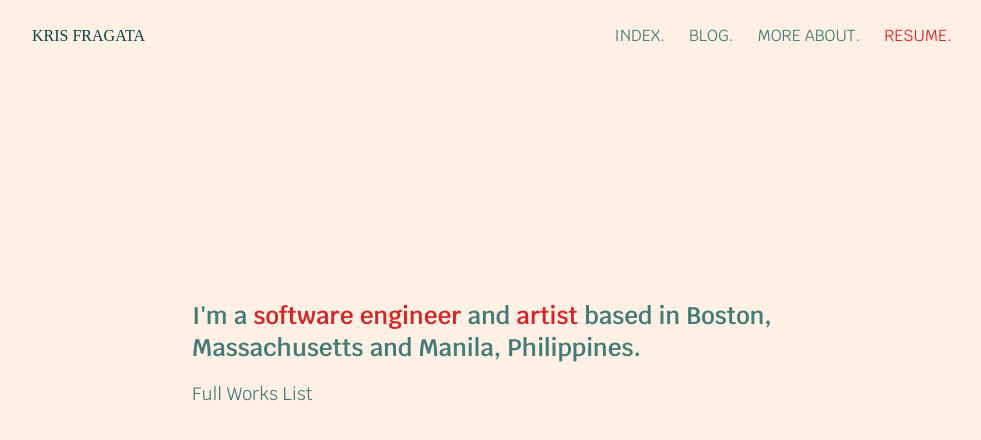
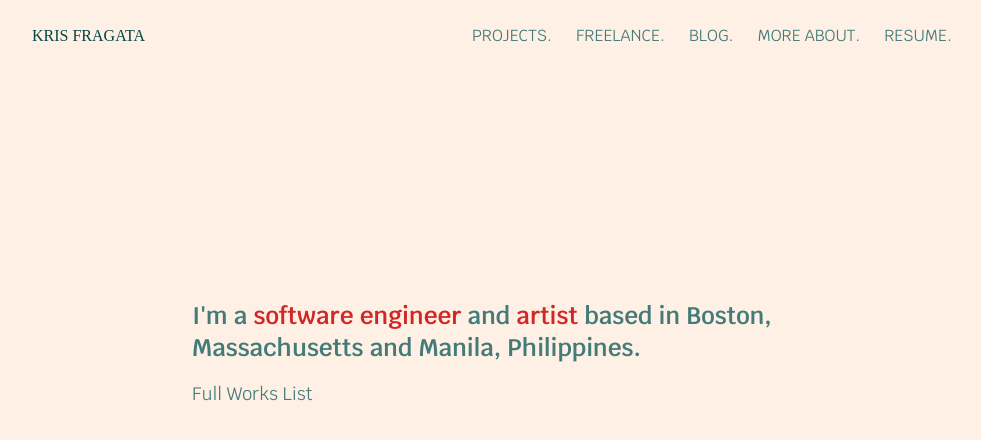
Before and after one commit to krisfragata/portfolio, a SvelteKit app: page / in a window 1280 px wide. Shown: the top 440 px of the page, without its empty margins (148-1129 px from the left). Built offline with nearby package versions, Linux system fonts and the light colour scheme; a web font is replaced by a local one.

Commit message:
re(header/home):Tweak header options and home ui

```diff
--- a/src/components/Header.svelte
+++ b/src/components/Header.svelte
@@ -12,10 +12,11 @@
 		<!-- //create a button that only displays on smaller size screen for nav -->
 		<button class="nav md:hidden grid place-items-center nav-dot"> </button>
     <nav class="hidden md:flex items-center gap-4 lg:gap-6">
-      <a href="#index" class="duration-200 hover:text-hoverText cursor-pointer">INDEX.</a>
-      <a href="#blog" class="duration-200 hover:text-hoverText cursor-pointer">BLOG.</a>
-      <a href="#about" class="duration-200 hover:text-hoverText cursor-pointer">MORE ABOUT.</a>
-      <a href="/assets/resume.pdf" target="_blank" class="duration-200 hover:text-hoverText text-highlight cursor-pointer">RESUME.</a>
+      <a href="#projects" class="duration-200 hover:text-hoverText cursor-pointer hover:underline">PROJECTS.</a>
+      <a href="#freelance" class="duration-200 hover:text-hoverText cursor-pointer hover:underline">FREELANCE.</a>
+      <a href="#blog" class="duration-200 hover:text-hoverText cursor-pointer hover:underline">BLOG.</a>
+      <a href="#about" class="duration-200 hover:text-hoverText cursor-pointer hover:underline">MORE ABOUT.</a>
+      <a href="/assets/resume.pdf" target="_blank" class="duration-200 hover:text-hoverText hover:underline cursor-pointer">RESUME.</a>
     </nav>
   </div>
 </header>
--- a/src/routes/home/Home.svelte
+++ b/src/routes/home/Home.svelte
@@ -20,14 +20,15 @@
 		<p
 			class="text-lg text-paragraphText font-semibold sm:text-xl md:text-2xl text-left max-w-[600px] mx-auto w-full"
 		>
-			I'm a <span class="text-highlight">software engineer</span> and
-			<span class="text-highlight">artist</span> based in Boston, Massachusetts and Manila, Philippines.
+			I'm a <span class="text-highlight hover:underline hover:text-hoverText cursor-pointer">software engineer</span> and
+			<span class="text-highlight hover:underline hover:text-hoverText cursor-pointer">artist</span> based in Boston, Massachusetts and Manila, Philippines.
 		</p>
-
 		<p
-			class="text-lg text-paragraphText sm:text-2lg md:text-3lg text-left max-w-[600px] w-full"
+			class="text-lg text-paragraphText sm:text-2lg md:text-3lg text-left max-w-[600px] w-full cursor-pointer hover:underline"
 		>
-		Full Works List
+			<a href="#projects">
+			Full Works List
+			</a>
 		</p>
-	</div>
+		</div>
 </SectionWrapper>
```
